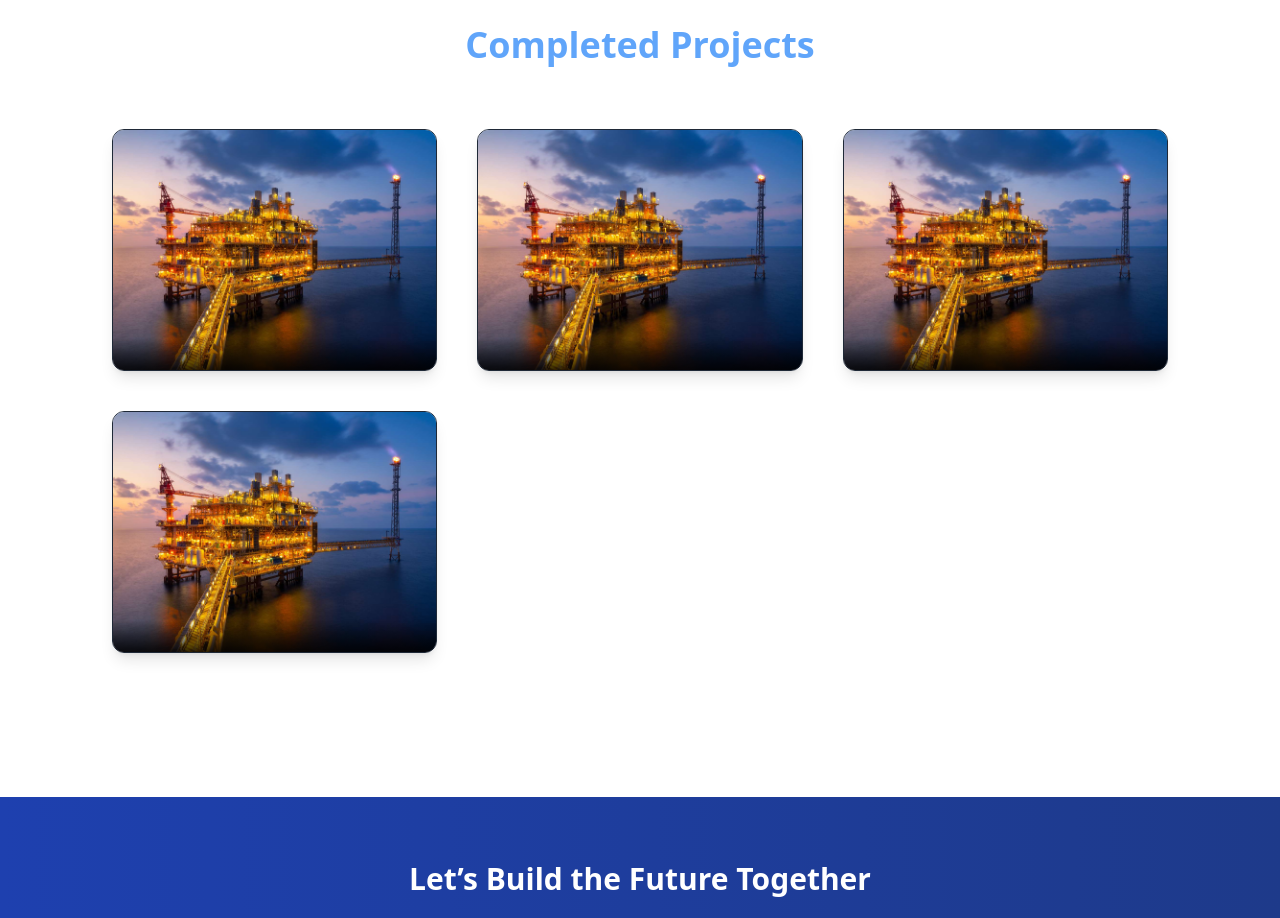
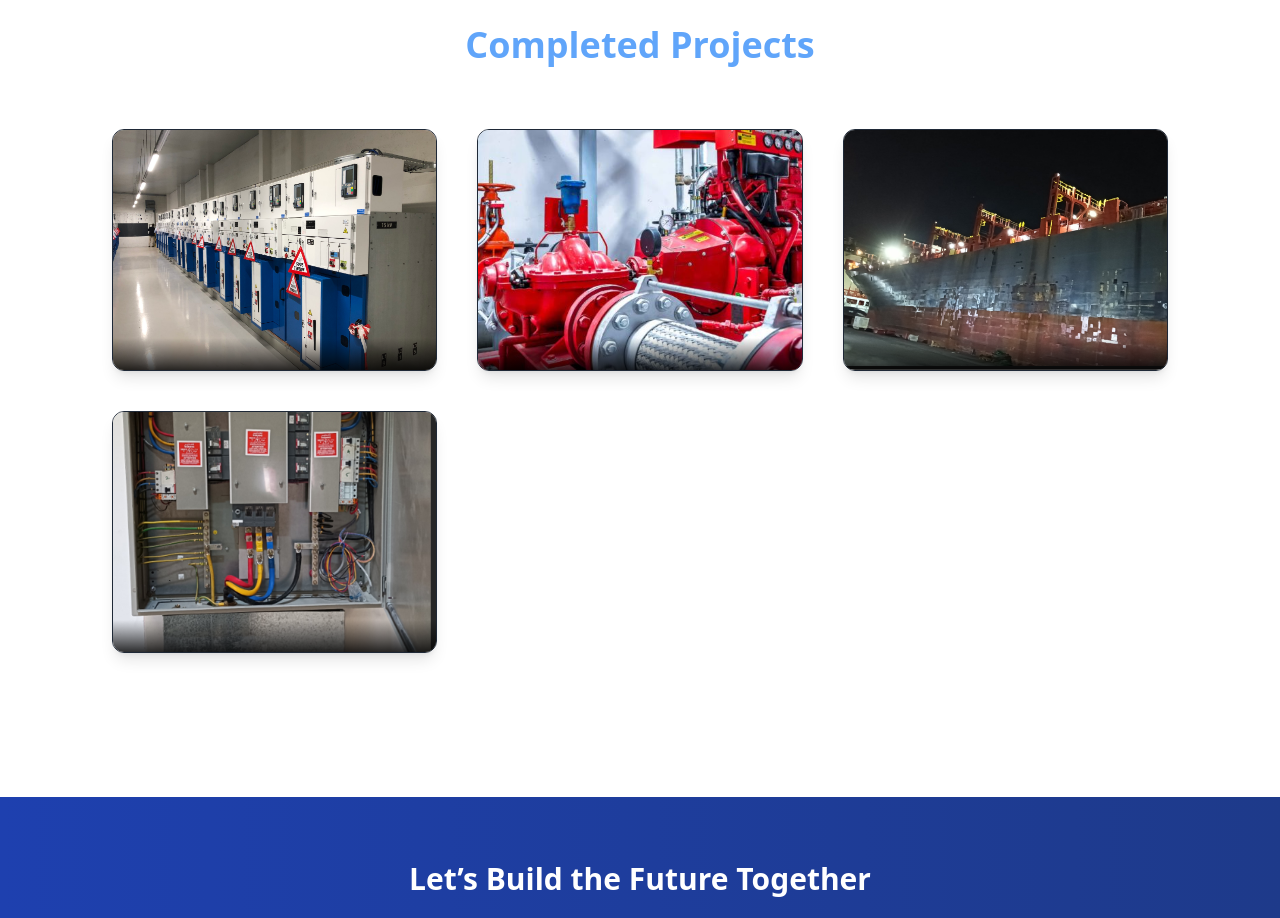
Before and after one commit to JessicaChris/technoflow, a React (Create React App) app: page / in a window 1280 px wide. Shown: the part 7720-8638 px from the top of the page. Built offline with nearby package versions, Linux system fonts and the light colour scheme.

Commit message:
Update Home.jsx

```diff
--- a/src/pages/Home.jsx
+++ b/src/pages/Home.jsx
@@ -520,53 +520,18 @@ We install a wide range of instruments used for monitoring, measurement, and aut
           className="relative overflow-hidden group shadow-lg rounded-xl border border-gray-800"
         >
           <img
-            src="/images/oil.jpg"
+            src={project.image}
+            alt=""
             className="w-full h-60 object-cover group-hover:scale-110 group-hover:brightness-75 transition-all duration-500"
           />
           <div className="absolute inset-0 bg-black bg-opacity-0 group-hover:bg-opacity-40 transition duration-300"></div>
-          <div className="absolute bottom-0 left-0 right-0 bg-gradient-to-t from-black/80 to-transparent px-4 py-4">
-          </div>
+          <div className="absolute bottom-0 left-0 right-0 bg-gradient-to-t from-black/80 to-transparent px-4 py-4"></div>
         </motion.div>
       ))}
     </div>
   </div>
 </section>
 
-  {/* <section className="bg-gray-950 py-20 px-6 text-white">
-      <div className="max-w-7xl mx-auto">
-        <motion.h2
-          initial={{ opacity: 0, y: -20 }}
-          whileInView={{ opacity: 1, y: 0 }}
-          transition={{ duration: 0.6 }}
-          className="text-4xl font-bold text-center mb-12 text-blue-400"
-        >
-          Completed Projects
-        </motion.h2>
-
-        <div className="grid grid-cols-1 sm:grid-cols-2 md:grid-cols-4 gap-8">
-          {projects.map((project, idx) => (
-            <motion.div
-              key={idx}
-              initial={{ opacity: 0, y: 30 }}
-              whileInView={{ opacity: 1, y: 0 }}
-              transition={{ duration: 0.5, delay: idx * 0.2 }}
-              className="overflow-hidden rounded-lg shadow-lg group relative"
-            >
-              <img
-                src={project.image}
-                alt={project.title}
-                className="w-full h-60 object-cover group-hover:scale-105 transition-transform duration-300"
-              />
-              <div className="absolute bottom-0 left-0 right-0 bg-gradient-to-t from-black/80 to-transparent px-4 py-3">
-                <h3 className="text-lg font-semibold text-white">
-                  {project.title}
-                </h3>
-              </div>
-            </motion.div>
-          ))}
-        </div>
-      </div>
-    </section> */}
       </main>
 
       {/* CTA Section */}
```
